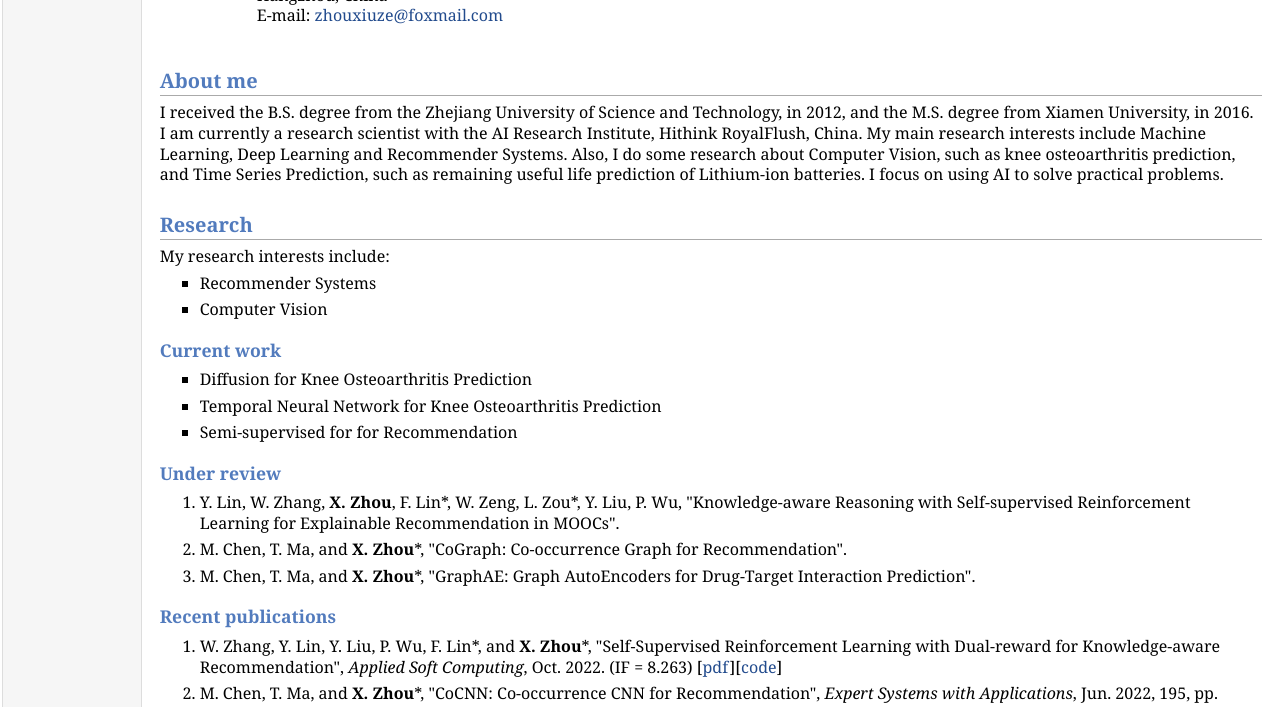
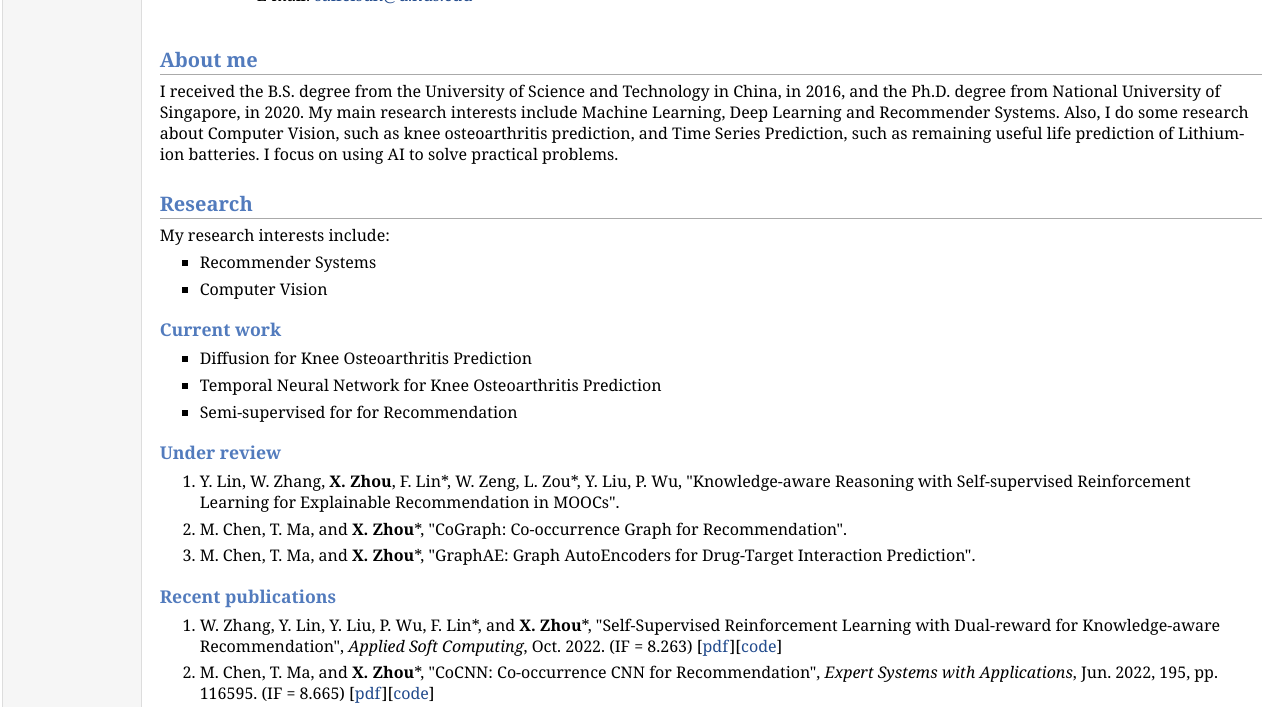
Before and after one commit to SunSaifei/SunSaifei.github.io, a plain HTML site: page index.html in a window 1280 px wide. Shown: the part 175-882 px from the top of the page. Drawn offline with Linux system fonts and the light colour scheme.

Commit message:
Update index.html

```diff
--- a/index.html
+++ b/index.html
@@ -27,14 +27,14 @@
 <table class="imgtable"><tr><td>
 <a href="https://xiuzezhou.github.io/"><img src="photos/bio.jpg" alt="alt text" width="131px" height="160px" /></a>&nbsp;</td>
 <td align="left"><p>Research Scientist,<br />
-AI Research Institute,<br />
+<!-- AI Research Institute,<br /> -->
 Hithink RoyalFlush Information Network Co., Ltd. <br />
 No. 18 Tongshun Street, <br />
 Hangzhou, China <br />
-E-mail: <a href="mailto:zhouxiuze@foxmail.com">zhouxiuze@foxmail.com</a></p>
+E-mail: <a href="mailto:saifeisun@u.nus.edu">saifeisun@u.nus.edu</a></p>
 </td></tr></table>
 <h2>About me</h2>
-<p>I received the B.S. degree from the Zhejiang University of Science and Technology, in 2012, and the M.S. degree from Xiamen University, in 2016. I am currently a research scientist with the AI Research Institute, Hithink RoyalFlush, China. My main research interests include Machine Learning, Deep Learning and Recommender Systems. Also, I do some research about Computer Vision, such as knee osteoarthritis prediction, and Time Series Prediction, such as remaining useful life prediction of Lithium-ion batteries. I focus on using AI to solve practical problems.</p>
+<p>I received the B.S. degree from the University of Science and Technology in China, in 2016, and the Ph.D. degree from National University of Singapore, in 2020. My main research interests include Machine Learning, Deep Learning and Recommender Systems. Also, I do some research about Computer Vision, such as knee osteoarthritis prediction, and Time Series Prediction, such as remaining useful life prediction of Lithium-ion batteries. I focus on using AI to solve practical problems.</p>
 <h2>Research</h2>
 <p>My research interests include: </p>
 <ul>
```
